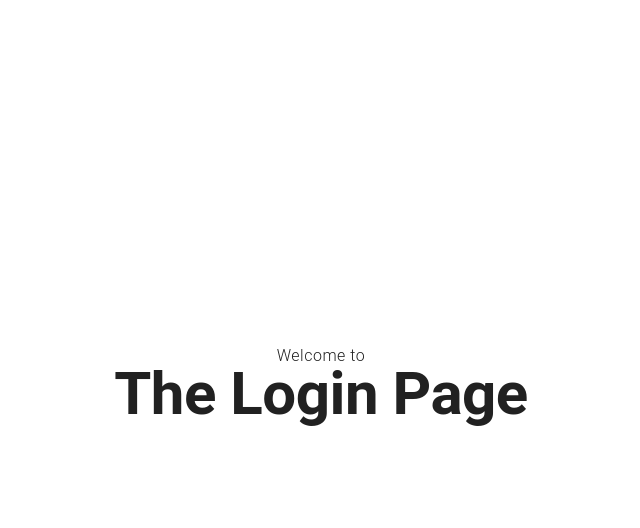
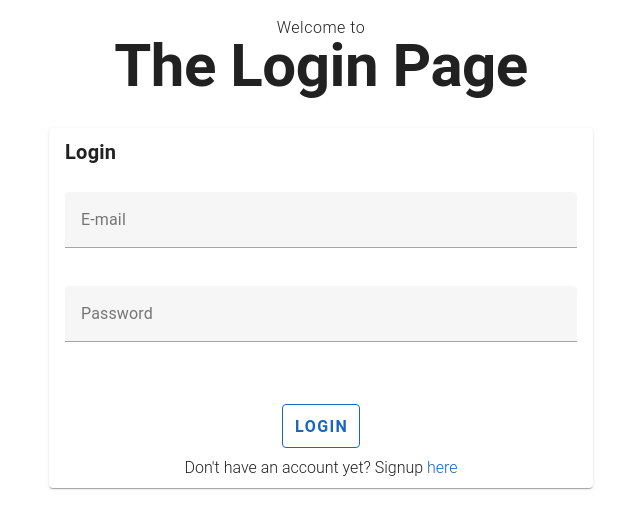
Before and after one commit to KRolander/Gryphon, a Vue app in the folder frontend/: page /auth/login in a window 1280 px wide. Shown: the top 528 px of the page, without its empty margins (319-959 px from the left). Built offline with nearby package versions, Linux system fonts and the light colour scheme.

Commit message:
✨ Login form, together with  rules and validation on the frontend side

```diff
--- a/frontend/src/components/auth/LoginForm.vue
+++ b/frontend/src/components/auth/LoginForm.vue
@@ -1,7 +1,7 @@
 <template>
   <v-container
     class="fill-height d-flex flex-column align-center justify-center"
-    max-width="800"
+    max-width="600"
   >
     <!-- Welcome message -->
     <div>
@@ -10,9 +10,120 @@
         <h1 class="text-h2 font-weight-bold">The Login Page</h1>
       </div>
     </div>
+
+    <!-- ==================== FORM ==================== -->
+    <v-row class="w-100">
+      <v-col cols="12">
+        <v-card>
+          <!-- ==================== TITLE ==================== -->
+          <v-card-title class="font-weight-bold"> Login </v-card-title>
+
+          <!-- ==================== FIELDS ==================== -->
+          <v-card-text>
+            <v-form v-model="valid" @submit.prevent="login">
+              <!-- EMAIL FIELD -->
+              <v-text-field
+                class="mb-4 mt-4"
+                label="E-mail"
+                type="email"
+                v-model="email"
+                :rules="emailRules"
+                :error="emailHasCustomError"
+                :error-messages="
+                  emailHasCustomError ? emailCustomErrorMessage : ''
+                "
+                required
+              ></v-text-field>
+
+              <!-- PASSWORD FIELD -->
+              <v-text-field
+                class="mb-4 mt-4"
+                label="Password"
+                type="password"
+                v-model="password"
+                :rules="passwordRules"
+                required
+              ></v-text-field>
+            </v-form>
+          </v-card-text>
+
+          <!-- ==================== ACTIONS ==================== -->
+          <v-card-actions class="d-flex flex-column justify-center">
+            <!-- <v-spacer></v-spacer> -->
+            <v-btn
+              color="primary"
+              size="large"
+              variant="outlined"
+              class="font-weight-bold"
+              @click="login"
+              :disabled="loading"
+            >
+              <span v-if="!loading">Login</span>
+              <v-progress-circular
+                v-else
+                color="primary"
+                indeterminate
+              ></v-progress-circular>
+            </v-btn>
+
+            <span class="font-weight-light"
+              >Don't have an account yet? Signup
+              <router-link
+                :to="{ name: 'signup' }"
+                class="text-decoration-none text-primary"
+              >
+                here</router-link
+              ></span
+            >
+          </v-card-actions>
+        </v-card>
+      </v-col>
+    </v-row>
   </v-container>
 </template>
 
-<script lang="ts" setup></script>
+<script>
+export default {
+  name: "LoginForm",
+  data() {
+    return {
+      valid: false,
+      loading: false,
+      /* --------------------- FIELD VALUES --------------------- */
+      email: "",
+      emailHasCustomError: false,
+      emailCustomErrorMessage: "",
+
+      password: "",
+
+      /* --------------------- RULES --------------------- */
+      emailRules: [
+        (v) => !!v || "E-mail is required",
+        (v) =>
+          /(?:[a-z0-9!#$%&'*+/=?^_`{|}~-]+(?:\.[a-z0-9!#$%&'*+/=?^_`{|}~-]+)*|"(?:[\x01-\x08\x0b\x0c\x0e-\x1f\x21\x23-\x5b\x5d-\x7f]|\\[\x01-\x09\x0b\x0c\x0e-\x7f])*")@(?:(?:[a-z0-9](?:[a-z0-9-]*[a-z0-9])?\.)+[a-z0-9](?:[a-z0-9-]*[a-z0-9])?|\[(?:(?:(2(5[0-5]|[0-4][0-9])|1[0-9][0-9]|[1-9]?[0-9]))\.){3}(?:(2(5[0-5]|[0-4][0-9])|1[0-9][0-9]|[1-9]?[0-9])|[a-z0-9-]*[a-z0-9]:(?:[\x01-\x08\x0b\x0c\x0e-\x1f\x21-\x5a\x53-\x7f]|\\[\x01-\x09\x0b\x0c\x0e-\x7f])+)\])/.test(
+            v
+          ) || "E-mail must be valid",
+      ],
+
+      passwordRules: [(v) => !!v || "Password is required"],
+    };
+  },
+  methods: {
+    login() {
+      if (this.valid) {
+        // Log successful message
+        console.log("Login form submitted");
+
+        // Send request to the backend
+        this.loading = true;
+
+        // Magic will happen here, e.g., API call
+      } else {
+        console.log("Form is invalid");
+      }
+    },
+  },
+};
+</script>
 
 <style lang="css" scoped></style>
--- a/frontend/src/components/auth/SignupForm.vue
+++ b/frontend/src/components/auth/SignupForm.vue
@@ -72,11 +72,18 @@
             <!-- <v-spacer></v-spacer> -->
             <v-btn
               color="primary"
+              size="large"
               variant="outlined"
               class="font-weight-bold"
               @click="signup"
+              :disabled="loading"
             >
-              Sign Up
+              <span v-if="!loading">Sign Up</span>
+              <v-progress-circular
+                v-else
+                color="primary"
+                indeterminate
+              ></v-progress-circular>
             </v-btn>
 
             <span class="font-weight-light"
@@ -101,6 +108,7 @@ export default {
   data() {
     return {
       valid: false,
+      loading: false,
       /* --------------------- FIELD VALUES --------------------- */
       username: "",
 
@@ -144,11 +152,13 @@ export default {
   methods: {
     signup() {
       if (this.valid) {
-        // Handle signup logic here
+        // Log successful message
         console.log("Signup form submitted");
 
-        // this.emailHasCustomError = true;
-        // this.emailCustomErrorMessage = "This email is already registered.";
+        // Send request to the backend
+        this.loading = true;
+
+        // Magic will happen here, e.g., API call
       } else {
         console.log("Form is invalid");
       }
--- a/frontend/src/router/router.js
+++ b/frontend/src/router/router.js
@@ -69,7 +69,7 @@ const router = createRouter({ history, routes });
 /* ---------------------- GUARDS ---------------------- */
 router.beforeEach((to, from, next) => {
   console.log(to);
-  const isAuthenticated = false; // Replace with actual authentication check
+  let isAuthenticated = false; // Replace with actual authentication check
 
   // Get token from localStorage and check it's validity
   const token = localStorage.getItem("token");
```
